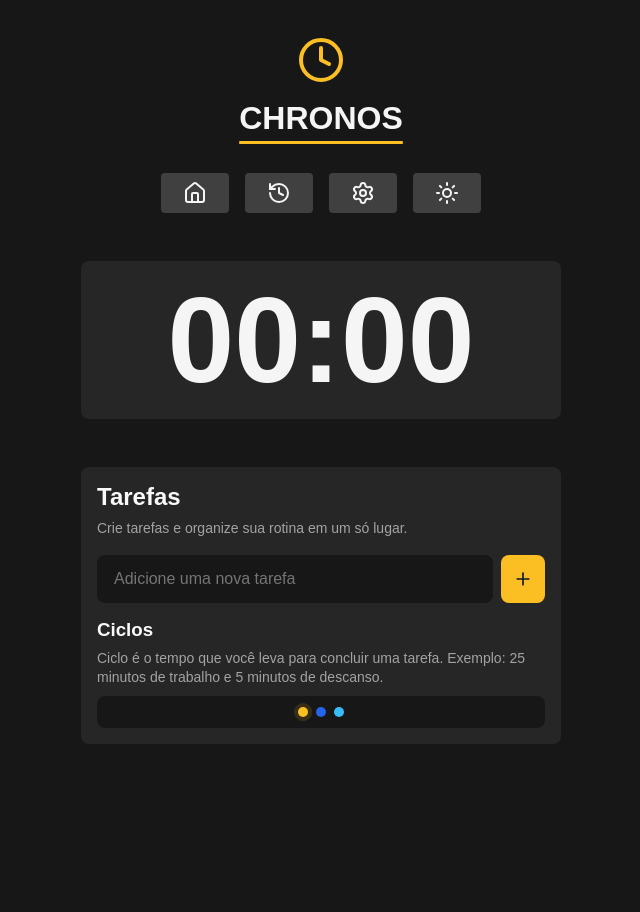
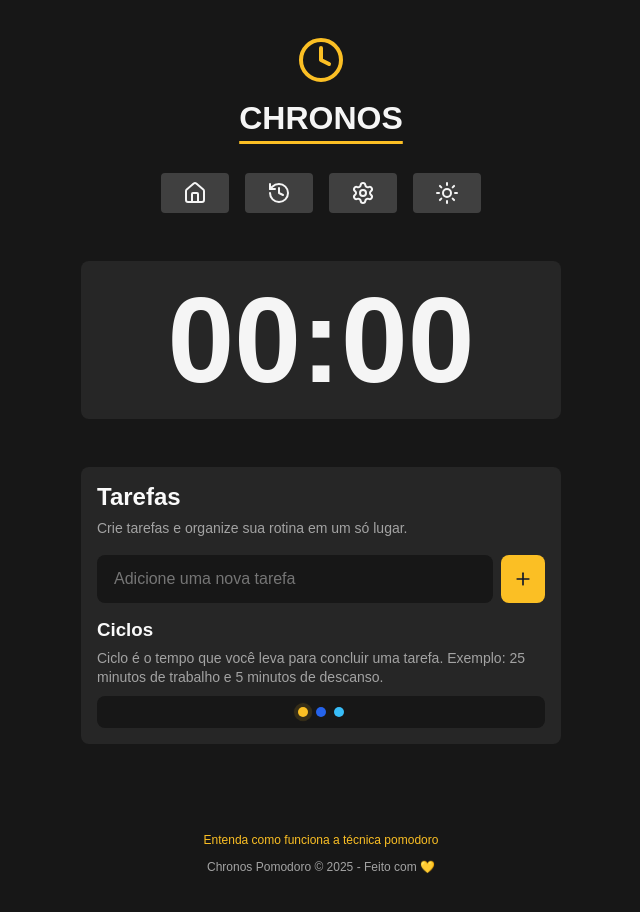
Before and after one commit to okayosilva/chronos-pomodoro-web, a React (Vite) app: page / in a window 1280 px wide. Shown: the top 912 px of the page, without its empty margins (319-959 px from the left). Before the commit the page ends 800 px from the top, so only its background shows below. Built offline with nearby package versions, Linux system fonts and the light colour scheme.

Commit message:
feat: footer

```diff
--- a/src/App.tsx
+++ b/src/App.tsx
@@ -1,5 +1,6 @@
 import { Container } from './components/container';
 import { CountDown } from './components/countDown';
+import { Footer } from './components/footer';
 import { Logo } from './components/logo';
 import { Menu } from './components/menu';
 import { TaskForm } from './components/taskForm';
@@ -23,6 +24,10 @@
       <Container>
         <TaskForm />
       </Container>
+
+      <Container>
+        <Footer />
+      </Container>
     </div>
   );
 }
--- /dev/null
+++ b/src/components/footer/index.tsx
@@ -0,0 +1,14 @@
+import styles from './styles.module.css';
+
+export function Footer() {
+  return (
+    <footer className={styles.footer}>
+      <div className={styles.footerContent}>
+        <a href='#'>Entenda como funciona a técnica pomodoro</a>
+        <span>
+          Chronos Pomodoro &copy; {new Date().getFullYear()} - Feito com 💛
+        </span>
+      </div>
+    </footer>
+  );
+}
--- /dev/null
+++ b/src/components/footer/styles.module.css
@@ -0,0 +1,46 @@
+.footer {
+  display: flex;
+  align-items: center;
+  justify-content: center;
+  padding: 2.8rem;
+}
+
+@media (min-width: 768px) {
+  .footer {
+    position: absolute;
+    bottom: 2rem;
+    left: 0;
+    right: 0;
+  }
+}
+
+@media (min-width: 1024px) {
+  .footer {
+    position: relative;
+    margin-top: 8rem;
+  }
+}
+
+.footerContent {
+  display: flex;
+  flex-direction: column;
+  align-items: center;
+  justify-content: center;
+
+  gap: 1rem;
+
+  color: var(--neutral-400);
+
+  font-size: 1.2rem;
+  font-weight: 500;
+  line-height: 1.4;
+
+  a {
+    color: var(--warning);
+    text-decoration: none;
+
+    &:hover {
+      text-decoration: underline;
+    }
+  }
+}
```
